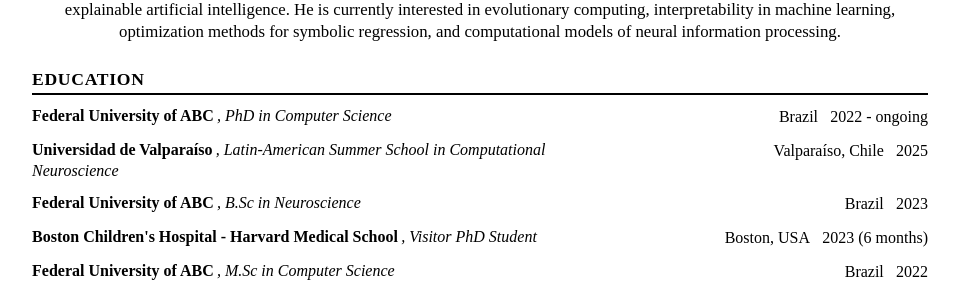
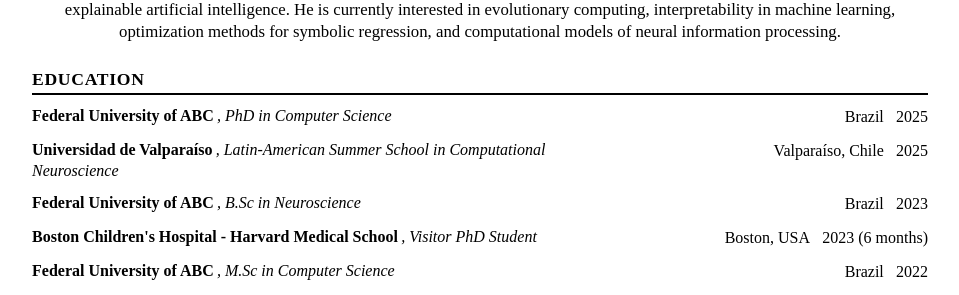
Before and after one commit to gAldeia/cv, a Jekyll site: the page built from docs/index.md, in a window 1280 px wide. Shown: the part 600-895 px from the top of the page, without its empty margins (160-1119 px from the left). Built offline with Jekyll 4.4.1, drawn with Linux system fonts in a browser that asks for light colours.

Commit message:
Updated doctorate date

```diff
--- a/docs/_data/cv.yml
+++ b/docs/_data/cv.yml
@@ -16,7 +16,7 @@
       - title: "Federal University of ABC"
         sub: "PhD in Computer Science"
         location: "Brazil"
-        dates: "2022 - ongoing"
+        dates: "2025"
       - title: "Universidad de Valparaíso"
         sub: "Latin-American Summer School in Computational Neuroscience"
         location: "Valparaíso, Chile"
```
